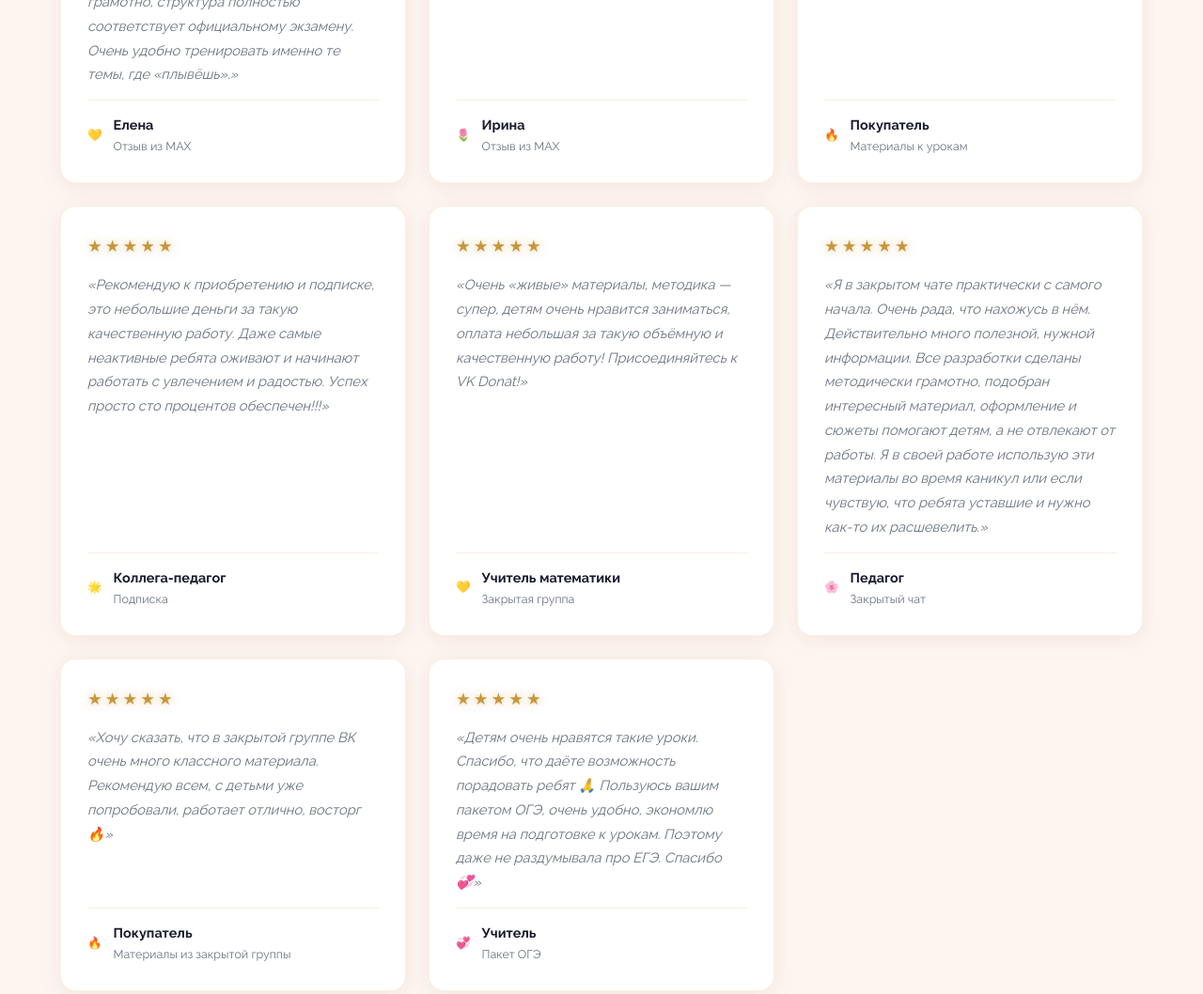
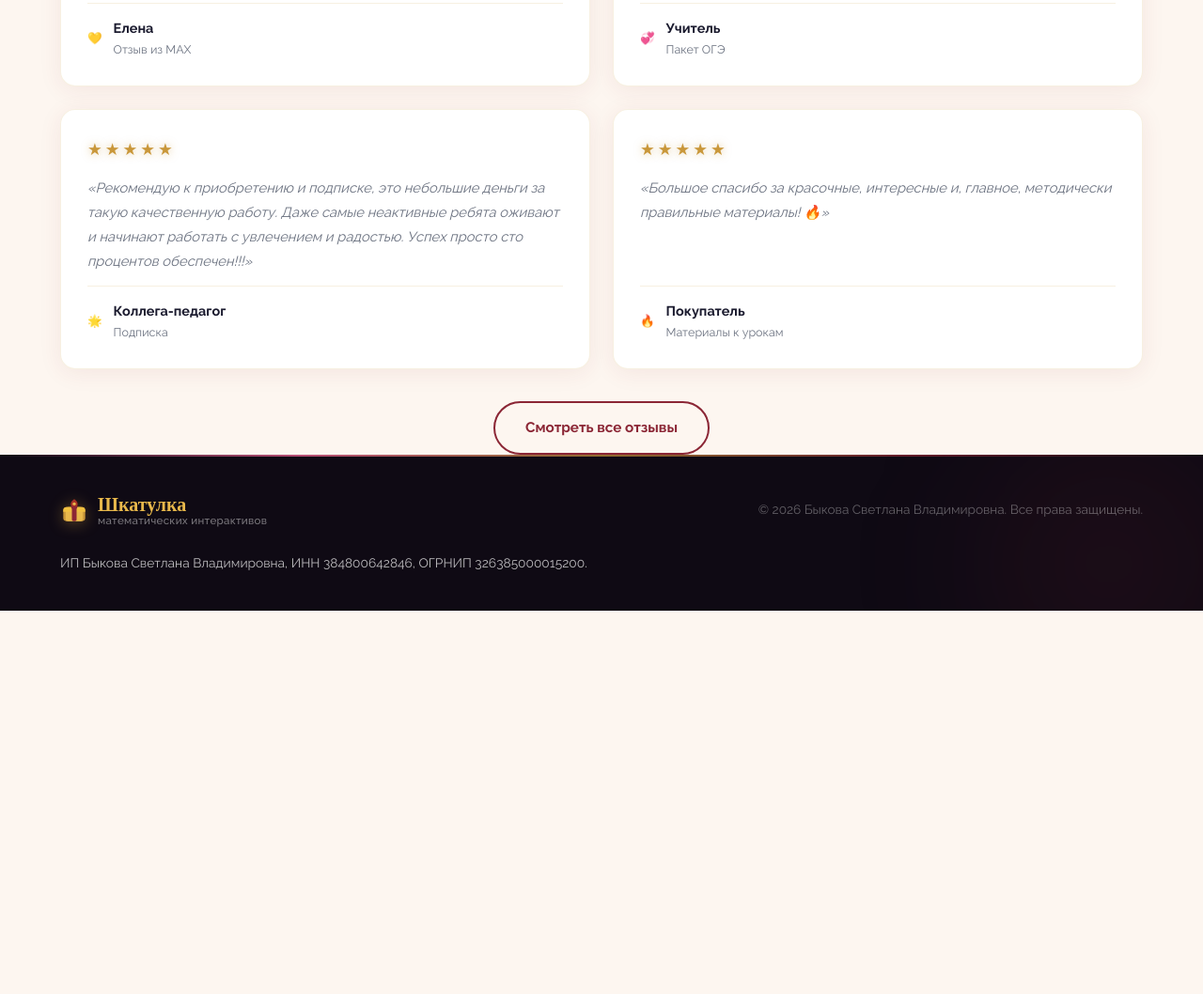
Before and after one commit to svetlana18011991/shkatulka-math, a plain HTML site: page index.html in a window 1280 px wide. Shown: the part 4690-5748 px from the top of the page at 94% size. After the commit the page ends 5340 px from the top, so only its background shows below. Drawn offline with nearby package versions, Linux system fonts and the light colour scheme.

Commit message:
Show four selected reviews on the homepage

```diff
--- a/index.html
+++ b/index.html
@@ -18,7 +18,7 @@
 <meta content="Шкатулка математических интерактивов — Светлана Быкова" name="twitter:title"/>
 <meta content="Главная страница «Шкатулки математических интерактивов»: готовые разработки, интерактивы и материалы для учителей математики." name="twitter:description"/>
 <meta content="https://shkatulka.sistema-math.ru/images/svetlana.jpg" name="twitter:image"/>
-<link href="style.css?v=kopilka-direct-20261115" rel="stylesheet"/>
+<link href="style.css?v=home-reviews-20261115" rel="stylesheet"/>
 <link href="https://fonts.googleapis.com/css2?family=Playfair+Display:wght@400;700&amp;family=Raleway:wght@300;400;500;600;700&amp;display=swap" rel="stylesheet"/>
 <link href="https://cdnjs.cloudflare.com/ajax/libs/font-awesome/6.5.0/css/all.min.css" rel="stylesheet"/>
 <style id="gallery-final-inline-css">
@@ -1268,7 +1268,7 @@ body.dark-theme #emergencyProductModal .egm-img {
     <div class="section-header">
       <h2 class="section-title">Отзывы <span>💛</span></h2>
       <p class="section-label">Говорят коллеги</p>
-      <p class="section-desc">Первые отзывы покупателей о материалах и интерактивах.</p>
+      <p class="section-desc">Отзывы покупателей о материалах и интерактивах.</p>
     </div>
     <div class="reviews-grid home-reviews-grid">
 <div class="review-card review-card--new">
@@ -1279,22 +1279,14 @@ body.dark-theme #emergencyProductModal .egm-img {
 <div><strong>Елена</strong><span>Отзыв из MAX</span></div>
 </div>
 </div>
-<div class="review-card review-card--new">
-<div class="review-topic">Материалы и генераторы</div>
-<p class="review-text">«Приобрела!!!!!Очень долго ждала! Любая ваша работа-шедевр!!!! Очень облегчает работу! Коллеги, рекомендую! Не пожалеете!!!! Спасибо Вам за ваш труд, Светлана!»</p>
-<div class="review-author">
-<span class="review-avatar" aria-hidden="true">🌷</span>
-<div><strong>Ирина</strong><span>Отзыв из MAX</span></div>
-</div>
-</div>
 <div class="review-card">
 <div class="review-stars">★★★★★</div>
-<p class="review-text">«Большое спасибо за красочные, интересные и, главное, методически правильные материалы! 🔥»</p>
+<p class="review-text">«Детям очень нравятся такие уроки. Спасибо, что даёте возможность порадовать ребят 🙏 Пользуюсь вашим пакетом ОГЭ, очень удобно, экономлю время на подготовке к урокам. Поэтому даже не раздумывала про ЕГЭ. Спасибо 💞»</p>
 <div class="review-author">
-<span class="review-avatar">🔥</span>
+<span class="review-avatar">💞</span>
 <div>
-<strong>Покупатель</strong>
-<span>Материалы к урокам</span>
+<strong>Учитель</strong>
+<span>Пакет ОГЭ</span>
 </div>
 </div>
 </div>
@@ -1311,48 +1303,16 @@ body.dark-theme #emergencyProductModal .egm-img {
 </div>
 <div class="review-card">
 <div class="review-stars">★★★★★</div>
-<p class="review-text">«Очень «живые» материалы, методика — супер, детям очень нравится заниматься, оплата небольшая за такую объёмную и качественную работу! Присоединяйтесь к VK Donat!»</p>
-<div class="review-author">
-<span class="review-avatar">💛</span>
-<div>
-<strong>Учитель математики</strong>
-<span>Закрытая группа</span>
-</div>
-</div>
-</div>
-<div class="review-card">
-<div class="review-stars">★★★★★</div>
-<p class="review-text">«Я в закрытом чате практически с самого начала. Очень рада, что нахожусь в нём. Действительно много полезной, нужной информации. Все разработки сделаны методически грамотно, подобран интересный материал, оформление и сюжеты помогают детям, а не отвлекают от работы. Я в своей работе использую эти материалы во время каникул или если чувствую, что ребята уставшие и нужно как-то их расшевелить.»</p>
-<div class="review-author">
-<span class="review-avatar">🌸</span>
-<div>
-<strong>Педагог</strong>
-<span>Закрытый чат</span>
-</div>
-</div>
-</div>
-<div class="review-card">
-<div class="review-stars">★★★★★</div>
-<p class="review-text">«Хочу сказать, что в закрытой группе ВК очень много классного материала. Рекомендую всем, с детьми уже попробовали, работает отлично, восторг 🔥»</p>
+<p class="review-text">«Большое спасибо за красочные, интересные и, главное, методически правильные материалы! 🔥»</p>
 <div class="review-author">
 <span class="review-avatar">🔥</span>
 <div>
 <strong>Покупатель</strong>
-<span>Материалы из закрытой группы</span>
+<span>Материалы к урокам</span>
 </div>
 </div>
 </div>
-<div class="review-card">
-<div class="review-stars">★★★★★</div>
-<p class="review-text">«Детям очень нравятся такие уроки. Спасибо, что даёте возможность порадовать ребят 🙏 Пользуюсь вашим пакетом ОГЭ, очень удобно, экономлю время на подготовке к урокам. Поэтому даже не раздумывала про ЕГЭ. Спасибо 💞»</p>
-<div class="review-author">
-<span class="review-avatar">💞</span>
-<div>
-<strong>Учитель</strong>
-<span>Пакет ОГЭ</span>
-</div>
-</div>
-</div>
+
     </div>
     <div class="home-popular-actions">
       <a class="btn btn-outline" href="reviews.html">Смотреть все отзывы</a>
```
Also changed, not shown: style.css.
